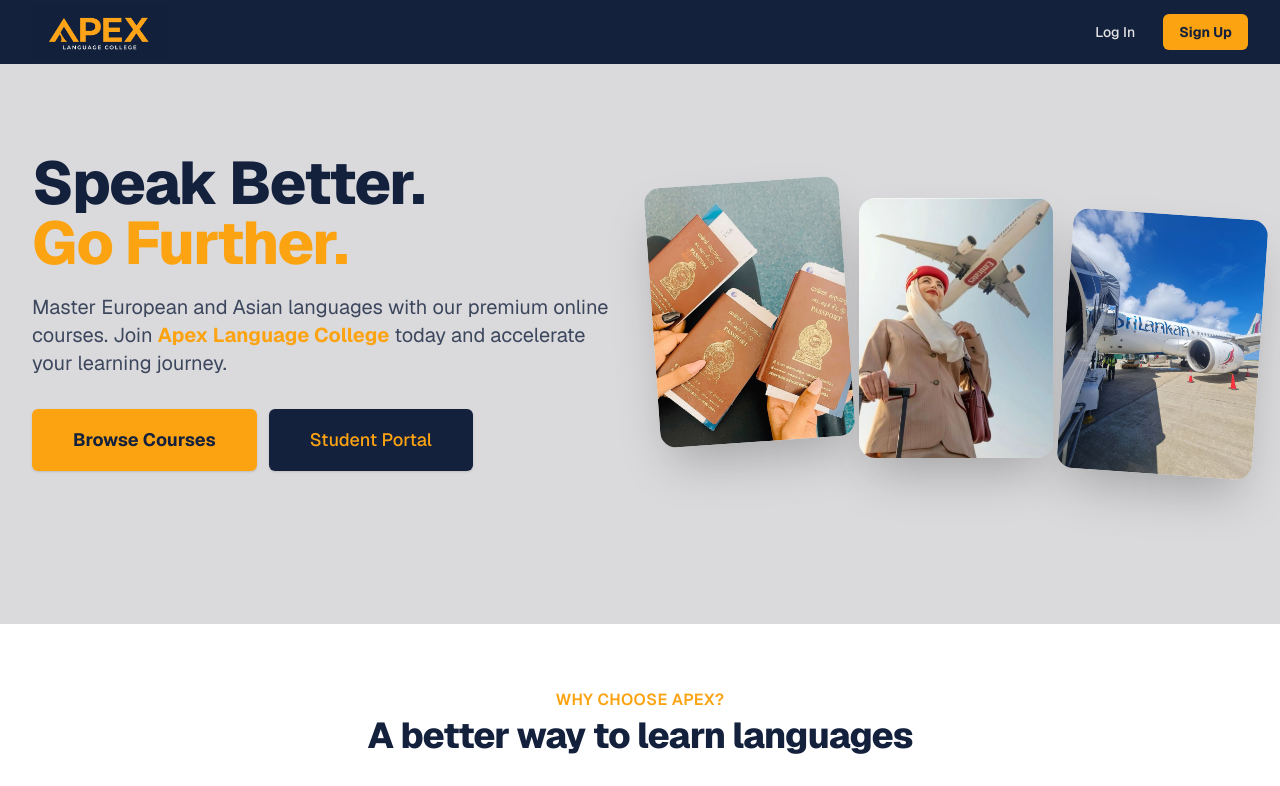
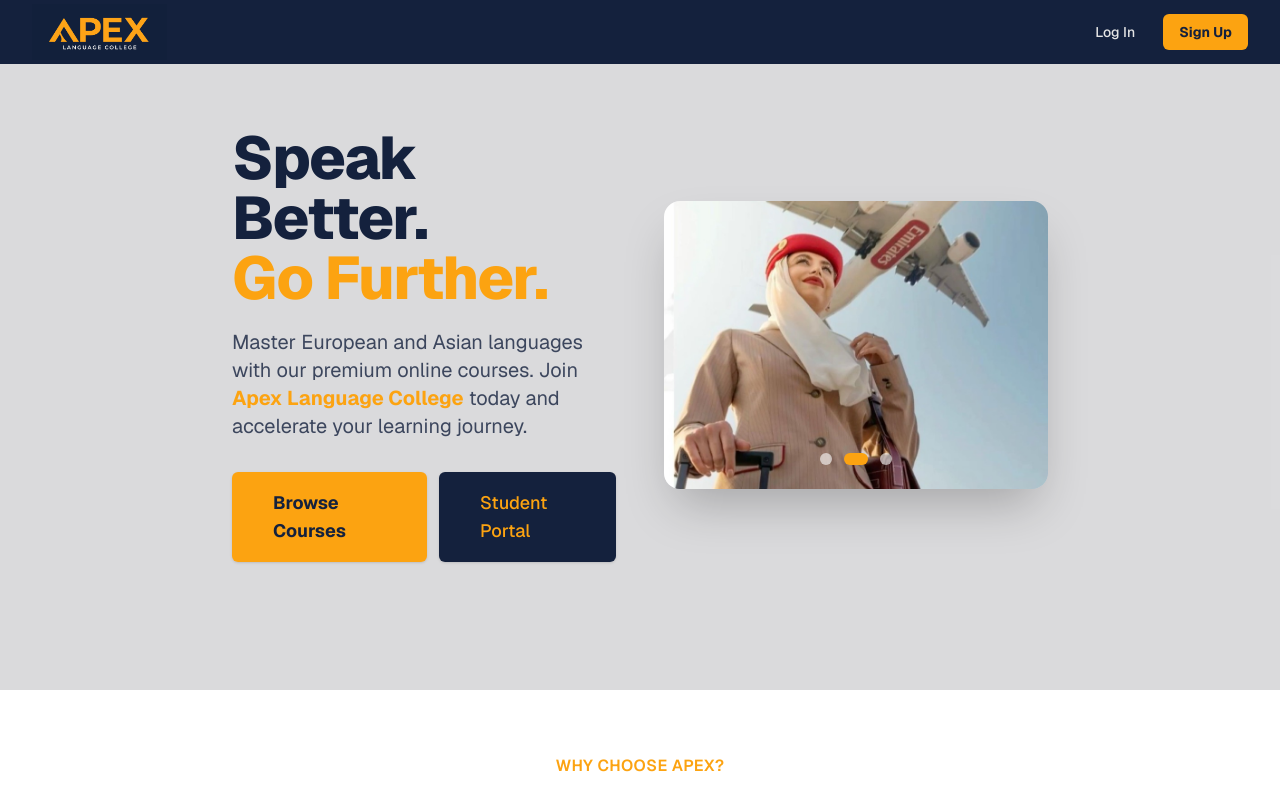
Before and after one commit to hasith360/LMS, a Next.js app: page / in a window 1280 px wide. Shown: the top 786 px of the page. Built offline with nearby package versions, Linux system fonts and the light colour scheme.

Commit message:
feat: replace static hero images with auto-playing HeroSlider component

```diff
--- a/src/app/page.tsx
+++ b/src/app/page.tsx
@@ -1,4 +1,5 @@
 import Link from 'next/link';
+import HeroSlider from '@/components/HeroSlider';
 
 export default function Home() {
   return (
@@ -51,10 +52,10 @@ export default function Home() {
               </div>
             </div>
 
-            <div className="lg:w-1/2 flex gap-3 w-full px-4 sm:px-0 mt-8 lg:mt-0 justify-center items-center">
-              <img src="/images/passports.jpg" alt="Travel Passports" className="w-1/3 object-cover aspect-[3/4] rounded-2xl shadow-2xl transform rotate-[-4deg] hover:rotate-0 hover:scale-105 transition-all duration-300" />
-              <img src="/images/hostess.jpg" alt="Cabin Crew" className="w-1/3 object-cover aspect-[3/4] rounded-2xl shadow-2xl transform translate-y-4 z-10 hover:scale-105 transition-all duration-300" />
-              <img src="/images/airplane.jpg" alt="Airplane" className="w-1/3 object-cover aspect-[3/4] rounded-2xl shadow-2xl transform rotate-[4deg] translate-y-8 hover:rotate-0 hover:scale-105 transition-all duration-300" />
+            <div className="lg:w-1/2 flex justify-center w-full px-4 sm:px-0 mt-8 lg:mt-0">
+              <div className="w-full max-w-md transform hover:scale-[1.02] transition-transform duration-500">
+                <HeroSlider />
+              </div>
             </div>
 
           </div>
--- /dev/null
+++ b/src/components/HeroSlider.tsx
@@ -0,0 +1,49 @@
+'use client';
+import { useState, useEffect } from 'react';
+
+const images = [
+  { src: '/images/passports.jpg', alt: 'Travel Passports' },
+  { src: '/images/hostess.jpg', alt: 'Cabin Crew' },
+  { src: '/images/airplane.jpg', alt: 'Airplane' },
+];
+
+export default function HeroSlider() {
+  const [currentIndex, setCurrentIndex] = useState(0);
+
+  useEffect(() => {
+    const timer = setInterval(() => {
+      setCurrentIndex((prev) => (prev + 1) % images.length);
+    }, 3500); // Change image every 3.5 seconds
+    return () => clearInterval(timer);
+  }, []);
+
+  return (
+    <div className="relative w-full aspect-[4/3] sm:aspect-[3/4] md:aspect-[4/3] rounded-2xl overflow-hidden shadow-2xl">
+      {images.map((img, index) => (
+        <img
+          key={img.src}
+          src={img.src}
+          alt={img.alt}
+          className={`absolute inset-0 w-full h-full object-cover transition-opacity duration-1000 ease-in-out ${
+            index === currentIndex ? 'opacity-100' : 'opacity-0'
+          }`}
+        />
+      ))}
+      {/* Dot Indicators */}
+      <div className="absolute bottom-6 left-0 right-0 flex justify-center gap-3 z-10">
+        {images.map((_, index) => (
+          <button
+            key={index}
+            onClick={() => setCurrentIndex(index)}
+            className={`w-3 h-3 rounded-full transition-all duration-300 ${
+              index === currentIndex
+                ? 'bg-gold w-6'
+                : 'bg-white/60 hover:bg-white'
+            }`}
+            aria-label={`Go to slide ${index + 1}`}
+          />
+        ))}
+      </div>
+    </div>
+  );
+}
```
